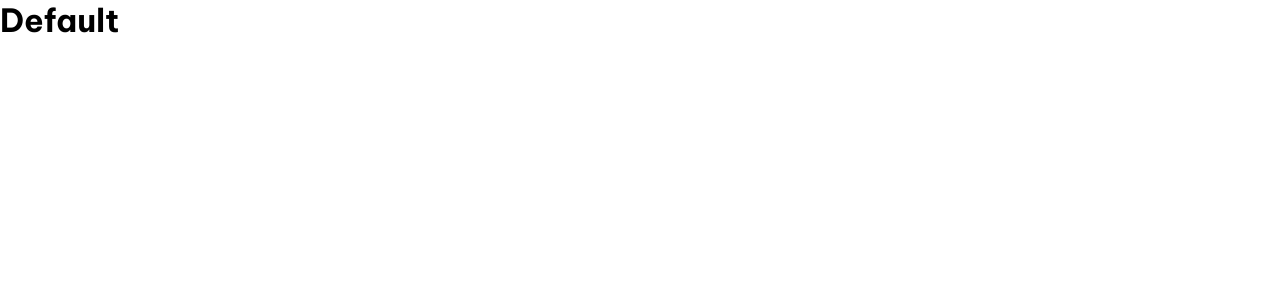
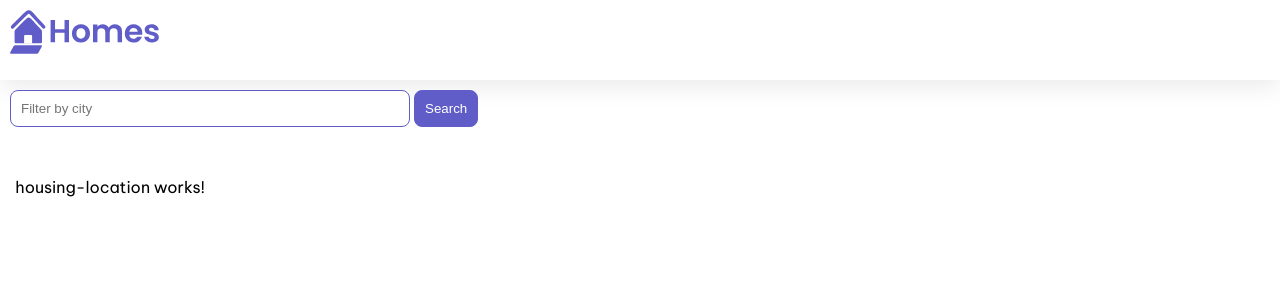
Before and after one commit to VuTai96/Angular_first_app_lession_00, an Angular app: page / in a window 1280 px wide. Shown: the top 300 px of the page. Built offline with nearby package versions, Linux system fonts and the light colour scheme.

Commit message:
B3: create housing location component

```diff
--- a/angular.json
+++ b/angular.json
@@ -100,5 +100,8 @@
         }
       }
     }
+  },
+  "cli": {
+    "analytics": false
   }
 }
--- a/src/app/app.component.ts
+++ b/src/app/app.component.ts
@@ -1,12 +1,22 @@
 import { Component } from '@angular/core';
+import { HomeComponent } from './home/home.component';
 
 @Component({
-  selector: 'app-root',
-  standalone: true,
-  imports: [],
-  template: `<h1>Default</h1>`,
-  styleUrls: ['./app.component.css'],
+    selector: 'app-root',
+    standalone: true,
+    imports: [HomeComponent],
+    template: `
+    <main>
+      <header class="brand-name">
+        <img class="brand-logo" src="/assets/logo.svg" alt="logo" aria-hidden="true">
+      </header>
+      <section class="content">
+        <app-home></app-home>
+      </section>
+    </main>
+  `,
+    styleUrls: ['./app.component.css'],
 })
 export class AppComponent {
-  title = 'default';
+    title = 'homes';
 }
--- /dev/null
+++ b/src/app/home/home.component.css
@@ -0,0 +1,40 @@
+.results {
+    display: grid;
+    column-gap: 14px;
+    row-gap: 14px;
+    grid-template-columns: repeat(auto-fill, minmax(400px, 400px));
+    margin-top: 50px;
+    justify-content: space-around;
+}
+
+input[type="text"] {
+    border: solid 1px var(--primary-color);
+    padding: 10px;
+    border-radius: 8px;
+    margin-right: 4px;
+    display: inline-block;
+    width: 30%;
+}
+
+button {
+    padding: 10px;
+    border: solid 1px var(--primary-color);
+    background: var(--primary-color);
+    color: white;
+    border-radius: 8px;
+}
+
+@media (min-width: 500px) and (max-width: 768px) {
+    .results {
+        grid-template-columns: repeat(2, 1fr);
+    }
+    input[type="text"] {
+        width: 70%;
+    }
+}
+
+@media (max-width: 499px) {
+    .results {
+        grid-template-columns: 1fr;
+    }
+}
--- /dev/null
+++ b/src/app/home/home.component.ts
@@ -0,0 +1,24 @@
+import { Component } from '@angular/core';
+import { CommonModule } from '@angular/common';
+import { HousingLocationComponent } from '../housing-location/housing-location.component';
+
+@Component({
+    selector: 'app-home',
+    standalone: true,
+    imports: [CommonModule, HousingLocationComponent],
+    template: `
+  <section>
+    <form>
+      <input type="text" placeholder="Filter by city">
+      <button class="primary" type="button">Search</button>
+    </form>
+  </section>
+  <section class="results">
+    <app-housing-location></app-housing-location>
+  </section>
+  `,
+    styleUrls: ['./home.component.css']
+})
+export class HomeComponent {
+
+}
--- /dev/null
+++ b/src/app/housing-location/housing-location.component.css
@@ -0,0 +1,36 @@
+.listing {
+    background: var(--accent-color);
+    border-radius: 30px;
+    padding-bottom: 30px;
+}
+
+.listing-heading {
+    color: var(--primary-color);
+    padding: 10px 20px 0 20px;
+}
+
+.listing-photo {
+    height: 250px;
+    width: 100%;
+    object-fit: cover;
+    border-radius: 30px 30px 0 0;
+}
+
+.listing-location {
+    padding: 10px 20px 20px 20px;
+}
+
+.listing-location::before {
+    content: url("/assets/location-pin.svg") / "";
+}
+
+section.listing a {
+    padding-left: 20px;
+    text-decoration: none;
+    color: var(--primary-color);
+}
+
+section.listing a::after {
+    content: "\203A";
+    margin-left: 5px;
+}
--- /dev/null
+++ b/src/app/housing-location/housing-location.component.ts
@@ -0,0 +1,17 @@
+import { Component } from '@angular/core';
+import { CommonModule } from '@angular/common';
+
+@Component({
+    selector: 'app-housing-location',
+    standalone: true,
+    imports: [CommonModule],
+    template: `
+    <p>
+      housing-location works!
+    </p>
+  `,
+    styleUrls: ['./housing-location.component.css']
+})
+export class HousingLocationComponent {
+
+}
--- a/src/index.html
+++ b/src/index.html
@@ -1,16 +1,20 @@
 <!doctype html>
 <html lang="en">
+
 <head>
     <meta charset="utf-8">
-  <title>Default</title>
+    <title>Homes</title>
     <base href="/">
     <meta name="viewport" content="width=device-width, initial-scale=1">
     <link rel="icon" type="image/x-icon" href="favicon.ico">
     <link rel="preconnect" href="https://fonts.googleapis.com">
     <link rel="preconnect" href="https://fonts.gstatic.com" crossorigin>
-  <link href="https://fonts.googleapis.com/css2?family=Be+Vietnam+Pro:ital,wght@0,400;0,700;1,400;1,700&display=swap" rel="stylesheet">
+    <link href="https://fonts.googleapis.com/css2?family=Be+Vietnam+Pro:ital,wght@0,400;0,700;1,400;1,700&display=swap"
+        rel="stylesheet">
 </head>
+
 <body>
     <app-root></app-root>
 </body>
+
 </html>
```
Lines whose indentation alone changed are shown as unchanged.
